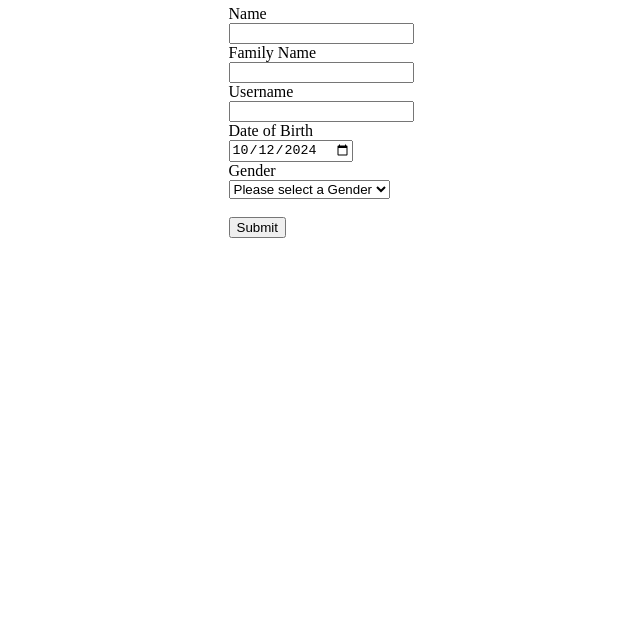
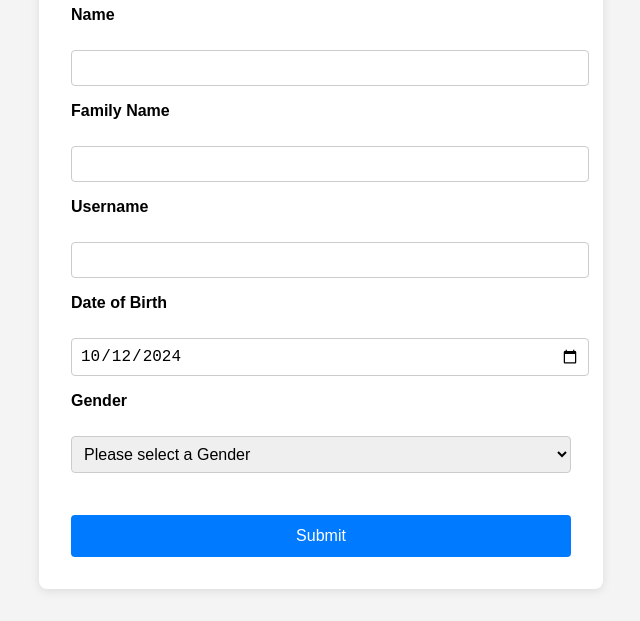
Before and after one commit to vishnu-wnc/wnc-asm-6, a plain HTML site: page index.html in a window 1280 px wide. Shown: the part 196-817 px from the top of the page, without its empty margins (319-959 px from the left). Drawn offline with Linux system fonts and the light colour scheme.

Commit message:
Second Commit

```diff
--- a/dashBoard.css
+++ b/dashBoard.css
@@ -1,29 +1,101 @@
-#add-member-button{
-    position: absolute;
-    top: 20%;
-    right: 2%;
-}
-main{
-    display: flex;
-
+body {
+    font-family: Arial, sans-serif;
+    background-color: #f4f4f4;
+    margin: 0;
+    padding: 20px;
 }
 
-#table-div{
-    width:50%;
+header {
+    text-align: center;
+    margin-bottom: 20px;
+    position: relative;
 }
 
-#add-member-page{
-    width: 50%;
+#logout-button {
+    position: absolute;
+    top: 10px;
+    right: 20px;
+    background-color: #f44336;
+    border: none;
+    padding: 8px 12px;
+    border-radius: 5px;
+    color: white;
+    cursor: pointer;
+    transition: background-color 0.3s;
 }
 
-table{
-    text-align: center;
-    margin-left: auto;
-    margin-right: auto;
-    width: 30%;
+#logout-button:hover {
+    background-color: #d32f2f;
 }
 
-table, th, td{
-    border: 1px solid black;
+main {
+    display: flex;
+    justify-content: space-between;
+}
+
+#table-div {
+    flex: 1;
+    margin-right: 20px;
+    background-color: white;
+    padding: 20px;
+    border-radius: 8px;
+    box-shadow: 0 2px 10px rgba(0, 0, 0, 0.1);
+}
+
+#add-member-page {
+    width: 300px;
+    background-color: white;
+    padding: 20px;
+    border-radius: 8px;
+    box-shadow: 0 2px 10px rgba(0, 0, 0, 0.1);
+}
+
+#details {
+    margin-top: 20px;
+    background-color: white;
+    padding: 20px;
+    border-radius: 8px;
+    box-shadow: 0 2px 10px rgba(0, 0, 0, 0.1);
+}
+
+table {
+    width: 100%;
     border-collapse: collapse;
+    margin-top: 20px;
 }
+
+th,
+td {
+    border: 1px solid #ddd;
+    padding: 8px;
+    text-align: left;
+}
+
+th {
+    background-color: #f2f2f2;
+}
+
+tr:hover {
+    background-color: #f1f1f1;
+    /* Light gray on hover */
+}
+
+button {
+    background-color: #4CAF50;
+    /* Green */
+    border: none;
+    color: white;
+    padding: 10px 15px;
+    text-align: center;
+    text-decoration: none;
+    display: inline-block;
+    margin-top: 10px;
+    border-radius: 5px;
+    cursor: pointer;
+    transition: background-color 0.3s;
+}
+
+button:hover {
+    background-color: #45a049;
+    /* Darker green on hover */
+}
--- a/index.html
+++ b/index.html
@@ -13,31 +13,27 @@
         <h2>Family Portal</h2>
     </header>
     <main>
-
         <label>Name</label><br>
-        <input id="first-name" type="text"><br>
+        <input id="first-name" type="text" required><br>
 
         <label>Family Name</label><br>
-        <input id="family-name" type="text"><br>
+        <input id="family-name" type="text" required><br>
 
         <label>Username</label><br>
-        <input id="username" type="text"><br>
+        <input id="username" type="text" required><br>
 
         <label>Date of Birth</label><br>
-        <input id="age" type="date" value="2024-10-12"><br>
+        <input id="dob" type="date" value="2024-10-12" required><br>
 
         <label>Gender</label><br>
-        <select id="gender-select">
+        <select id="gender-select" required>
             <option>Please select a Gender</option>
             <option value="Male">Male</option>
             <option value="Female">Female</option>
             <option value="Other">Other</option>
         </select><br>
         <br>
-
-        <a href="dashBoard.html">
-            <button onclick="myFunction()">Submit</button>
-        </a>
+        <button onclick="myFunction()">Submit</button>
     </main>
 
     <script src="index.js"></script>
--- a/index.js
+++ b/index.js
@@ -3,23 +3,32 @@ function myFunction() {
     var familyName = document.getElementById("family-name").value.toString();
     var username = document.getElementById("username").value.toString();
     var gender = document.getElementById("gender-select").value.toString();
+    var dateOfBirth = document.getElementById("dob").value.toString();
+
+    if (fname == "" || familyName == "" || username == "" || gender == "Please select a Gender") {
+        alert("Please fill all the fields");
+        return;
+    }
 
     const data = {
         "name": fname,
         "familyName": familyName,
         "gender": gender,
+        "dob": dateOfBirth,
         "relations": [],
     }
     console.log(data);
-    if(localStorage.getItem(username) == null){
+    if (localStorage.getItem(username) == null) {
         localStorage.setItem(username, JSON.stringify(data));
         localStorage.setItem("default", username);
     }
-    else{
+    else {
         mainData = JSON.parse(localStorage.getItem(username));
         data.relations = mainData.relations;
         localStorage.setItem(username, null);
         localStorage.setItem(username, JSON.stringify(data));
         localStorage.setItem("default", username);
     }
+
+    window.location.href = "dashBoard.html";
 }
--- a/style.css
+++ b/style.css
@@ -1,10 +1,70 @@
-body{
+body {
     display: flex;
     flex-direction: column;
     justify-content: center;
     align-items: center;
+    font-family: Arial, sans-serif;
+    background-color: #f4f4f4;
+    margin: 0;
+    padding: 2rem;
 }
 
-header{
-    margin-top: 10%;
+header {
+    margin-bottom: 2rem;
 }
+
+h2 {
+    color: #333;
+    font-size: 2rem;
+    text-align: center;
+}
+
+main {
+    background-color: #fff;
+    border-radius: 0.5rem;
+    box-shadow: 0 2px 10px rgba(0, 0, 0, 0.1);
+    padding: 2rem;
+    width: 90%;
+    max-width: 500px;
+}
+
+label {
+    font-weight: bold;
+    margin-top: 1rem;
+    display: block;
+}
+
+input[type="text"],
+input[type="date"],
+select {
+    width: 100%;
+    padding: 0.5rem;
+    margin-top: 0.5rem;
+    border: 1px solid #ccc;
+    border-radius: 0.25rem;
+    font-size: 1rem;
+}
+
+input[type="text"]:focus,
+input[type="date"]:focus,
+select:focus {
+    border-color: #007bff;
+    outline: none;
+}
+
+button {
+    margin-top: 1.5rem;
+    padding: 0.75rem;
+    background-color: #007bff;
+    color: white;
+    border: none;
+    border-radius: 0.25rem;
+    font-size: 1rem;
+    cursor: pointer;
+    transition: background-color 0.3s;
+    width: 100%;
+}
+
+button:hover {
+    background-color: #0056b3;
+}
```
Also changed, not shown: dashBoard.html (+3 -0 lines), dashBoard.js (+67 -17 lines).
